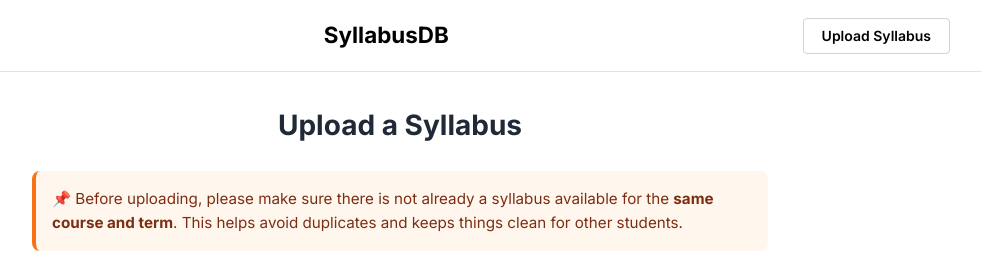
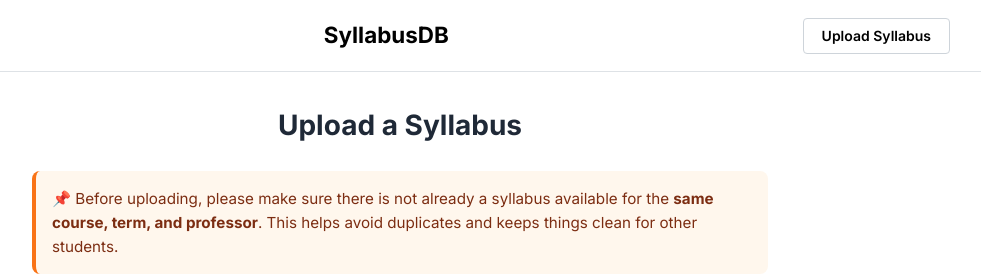
Before and after one commit to Nawang17/SyllabusDB, a React (Vite) app: page /uploadSyllabus in a window 1280 px wide. Shown: the top 279 px of the page, without its empty margins (240-1221 px from the left). Built offline with nearby package versions, Linux system fonts and the light colour scheme; no server answers; the database is empty.

Commit message:
update upload warning message to include professor for clarity

```diff
--- a/src/pages/UploadSyllabusPage.jsx/UploadSyllabusPage.jsx
+++ b/src/pages/UploadSyllabusPage.jsx/UploadSyllabusPage.jsx
@@ -219,8 +219,8 @@
       <h2>Upload a Syllabus</h2>
       <p className="upload-warning">
         📌 Before uploading, please make sure there is not already a syllabus
-        available for the <strong>same course and term</strong>. This helps
-        avoid duplicates and keeps things clean for other students.
+        available for the <strong>same course, term, and professor</strong>.
+        This helps avoid duplicates and keeps things clean for other students.
       </p>
 
       <form className="upload-form" onSubmit={handleSubmit}>
```
